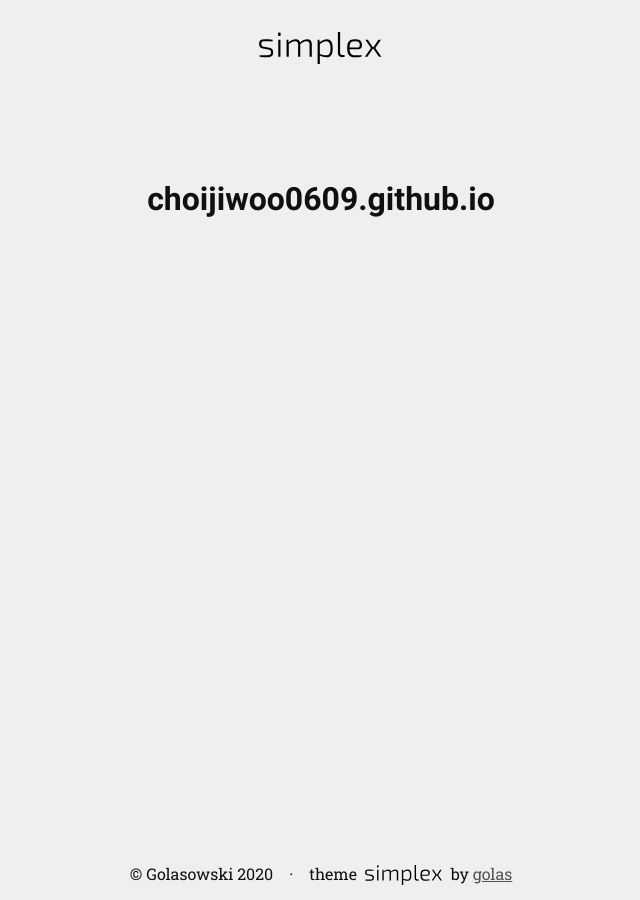
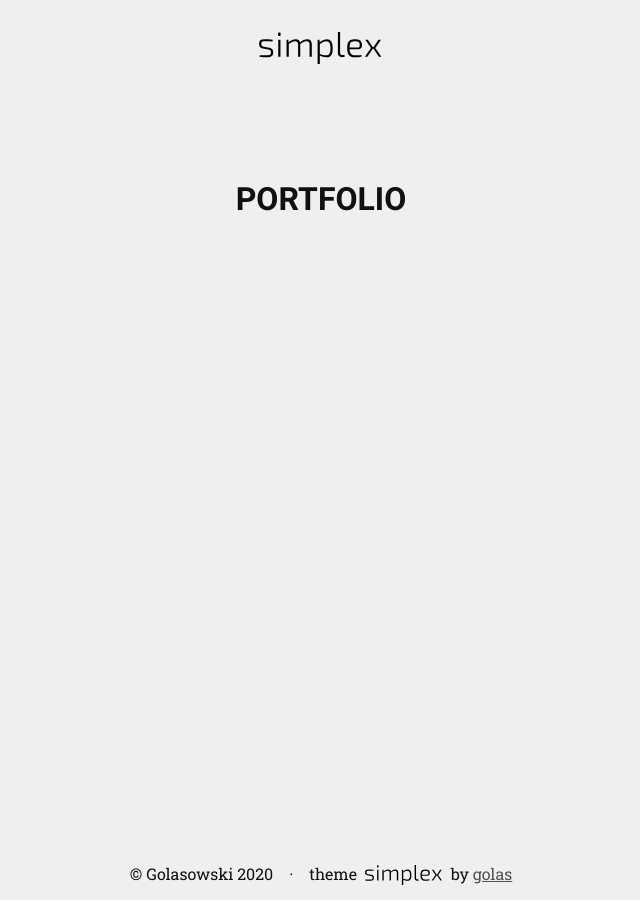
Before and after one commit to choijiwoo0609/choijiwoo0609.github.io, a Jekyll site: the page built from README.md, in a window 1280 px wide. Shown: the whole page, without its empty margins (319-959 px from the left). Built offline with Jekyll 4.4.1, drawn with Linux system fonts in a browser that asks for light colours; our own code applies the rules of GitHub Pages for plain Markdown files.

Commit message:
_config.yml

```diff
--- a/_config.yml
+++ b/_config.yml
@@ -1,4 +1,5 @@
 #logo_img: /assets/img/icons/golasblog_logo.svg #Absolute path to the logo. If not specified, the title will be displayed instead.
+title : PORTFOLIO
 logo_img: /assets/img/icons/simplex_logo.svg
 copyright: © Golasowski 2020 #Your copyright.
 
```
